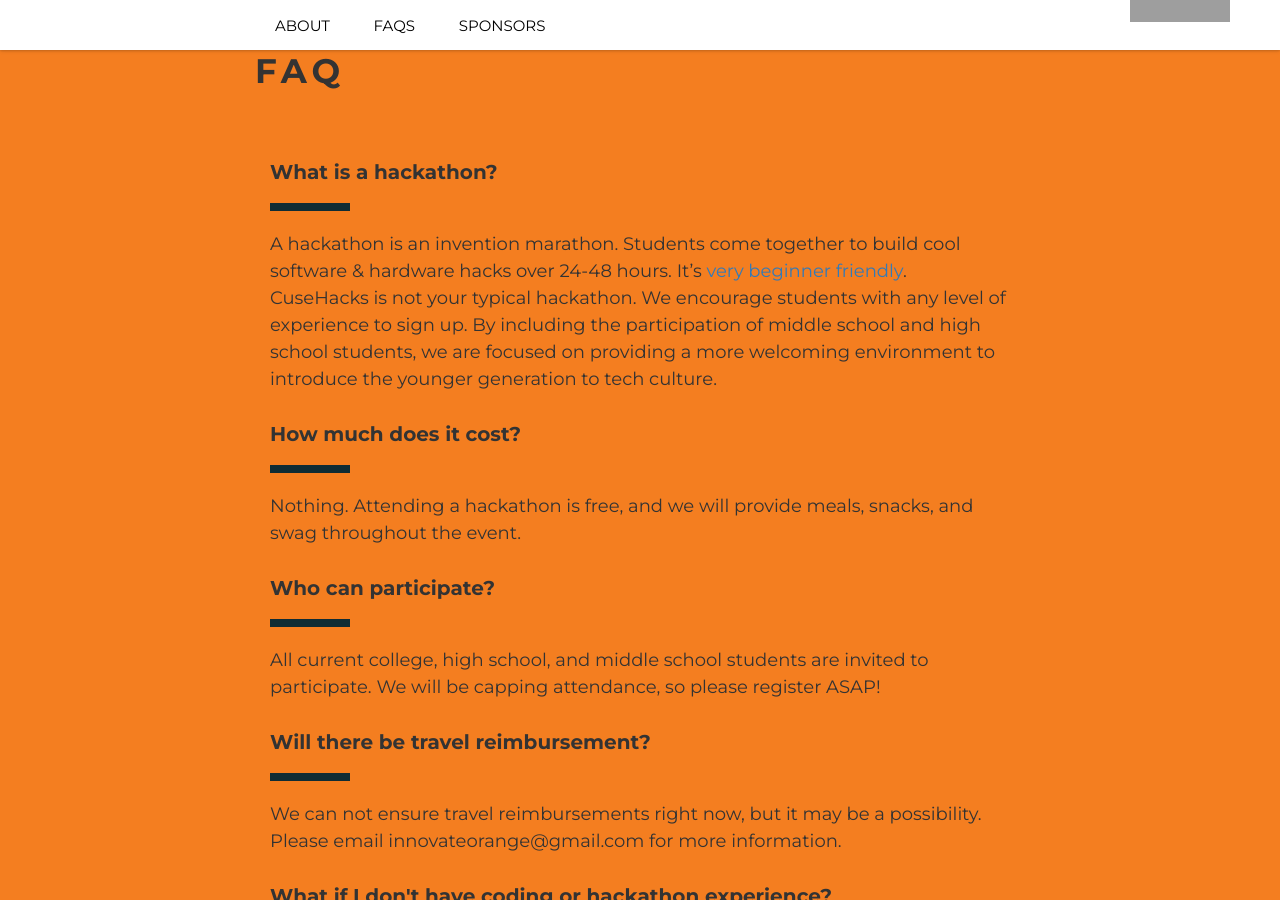
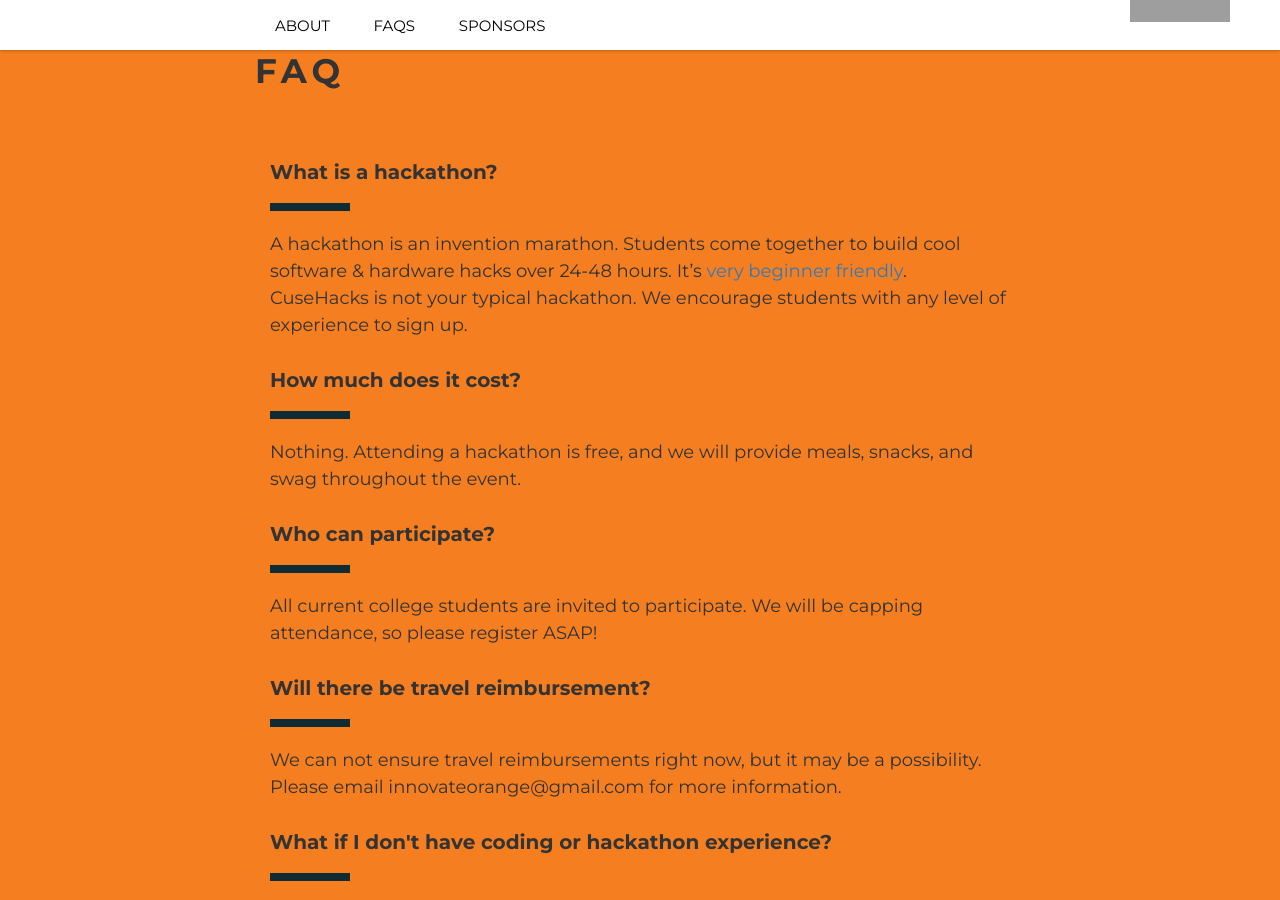
Before and after one commit to innovateorange/cusehacks, a Jekyll site: the page built from index.html, in a window 1280 px wide and 900 px high, scrolled down 1677 px. Built offline with Jekyll 4.4.1, drawn with Linux system fonts in a browser that asks for light colours; nearby versions of some CDN libraries; grey boxes are pictures that could not be loaded.

Commit message:
updated faq

```diff
--- a/_config.yml
+++ b/_config.yml
@@ -80,14 +80,13 @@
       answer: >
         A hackathon is an invention marathon. Students come together to build cool
         software & hardware hacks over 24-48 hours. It's [very beginner friendly](https://medium.com/@tfogo/hackathons-are-for-beginners-77a9c9c0e000#.cj21niskl).
-        CuseHacks is not your typical hackathon. We encourage students with any level of experience to sign up. By including the participation of middle school and
-        high school students, we are focused on providing a more welcoming environment to introduce the younger generation to tech culture.
+        CuseHacks is not your typical hackathon. We encourage students with any level of experience to sign up.
     - question: "How much does it cost?"
       answer: >
         Nothing. Attending a hackathon is free, and we will provide meals, snacks, and swag throughout the event.
     - question: "Who can participate?"
       answer: >
-        All current college, high school, and middle school students are invited to participate. We will be capping attendance, so please register ASAP!
+        All current college students are invited to participate. We will be capping attendance, so please register ASAP!
     - question: "Will there be travel reimbursement?"
       answer: >
         We can not ensure travel reimbursements right now, but it may be a possibility. Please email innovateorange@gmail.com for more information.
```
